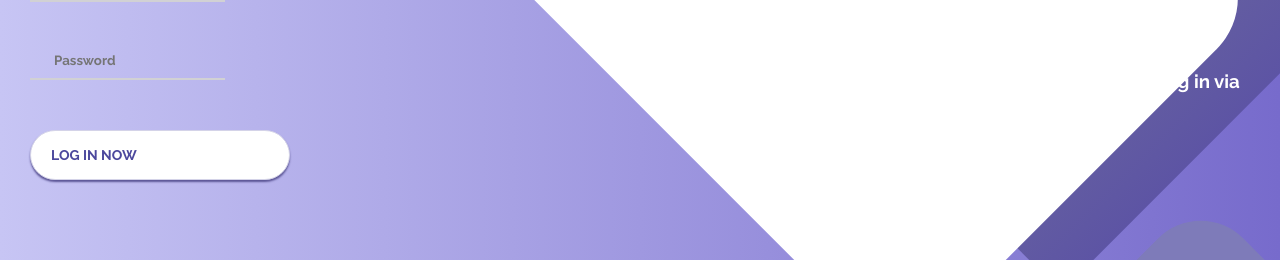
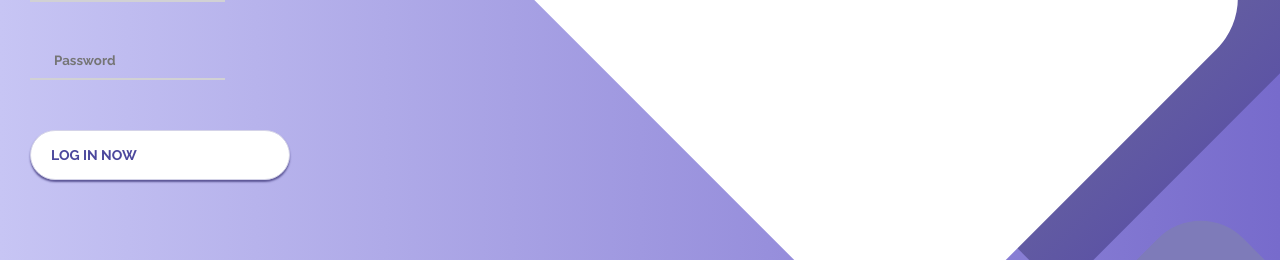
Before and after one commit to Plep-m/OpenE_NSI, a React (Create React App) app in the folder src/open_e/: page / in a window 1280 px wide. Shown: the part 212-472 px from the top of the page. Built offline with nearby package versions, Linux system fonts and the light colour scheme.

Commit message:
remove unused social media logos

```diff
--- a/src/open_e/src/components/login/login.js
+++ b/src/open_e/src/components/login/login.js
@@ -47,14 +47,6 @@ export default function Login({ setToken }) {
             <i className="button__icon fas fa-chevron-right"></i>
           </button>
         </form>
-        <div className="social-login">
-          <h3>log in via</h3>
-          <div className="social-icons">
-            <a href="#" className="social-login__icon fab fa-instagram"></a>
-            <a href="#" className="social-login__icon fab fa-facebook"></a>
-            <a href="#" className="social-login__icon fab fa-twitter"></a>
-          </div>
-        </div>
       </div>
       <div className="screen__background">
         <span className="screen__background__shape screen__background__shape4"></span>
```
